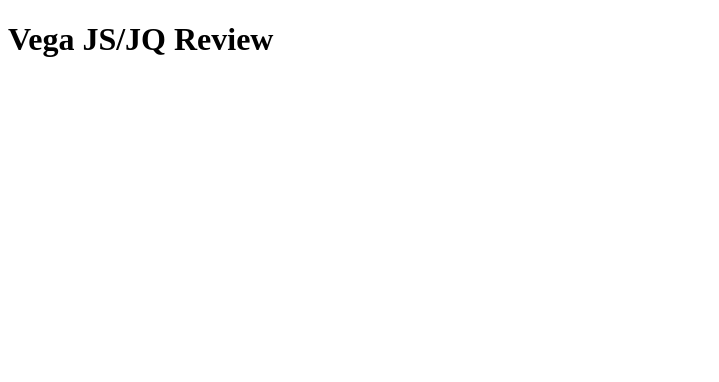
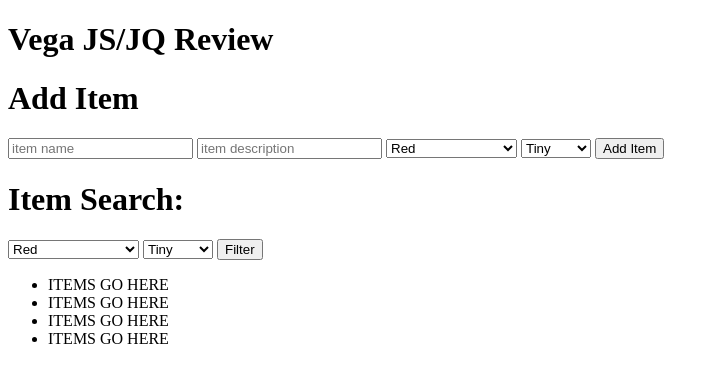
Before and after one commit to rydena021/vegaWeek3Review, a plain HTML site: page index.html in a window 1280 px wide. Shown: the whole page, without its empty margins (0-719 px from the left). Drawn offline with Linux system fonts and the light colour scheme.

Commit message:
basic interface

```diff
--- a/index.html
+++ b/index.html
@@ -4,10 +4,59 @@
     <meta charset="UTF-8">
     <meta name="viewport" content="width=device-width, initial-scale=1.0">
     <meta http-equiv="X-UA-Compatible" content="ie=edge">
+    <script src="vendors/jquery-3.3.1.min.js"></script>
     <script src="scripts/client.js"></script>
     <title>Vega JS/JQ Review</title>
 </head>
 <body>
     <h1>Vega JS/JQ Review</h1>
+    <div id="inputDiv">
+        <h1>Add Item</h1>
+        <input type="text" placeholder="item name" id="itemNameIn">
+        <input type="text" placeholder="item description" id='itemDescriptionIn'>
+        <select id="itemColorIn">
+            <option>Red</option>
+            <option>Orange</option>
+            <option>Yellow</option>
+            <option>Green</option>
+            <option>Mermaid Treasure</option>
+            <option>Blue</option>
+            <option>Violet</option>
+        </select>
+        <select id="itemSizeIn">
+            <option>Tiny</option>
+            <option>Small</option>
+            <option>Medium</option>
+            <option>Large</option>
+            <option>Huge</option>
+        </select>
+        <button id="addItemButton">Add Item</button>
+    </div>
+    <div id="outputDiv">
+        <h1>Item Search:</h1>
+        <select id="searchColorIn">
+            <option>Red</option>
+            <option>Orange</option>
+            <option>Yellow</option>
+            <option>Green</option>
+            <option>Mermaid Treasure</option>
+            <option>Blue</option>
+            <option>Violet</option>
+        </select>
+        <select id="searchSizeIn">
+            <option>Tiny</option>
+            <option>Small</option>
+            <option>Medium</option>
+            <option>Large</option>
+            <option>Huge</option>
+        </select>
+        <button id="filterListButton">Filter</button>
+        <ul id="itemList">
+            <li>ITEMS GO HERE</li>
+            <li>ITEMS GO HERE</li>
+            <li>ITEMS GO HERE</li>
+            <li>ITEMS GO HERE</li>
+        </ul>
+    </div>
 </body>
 </html>
--- a/scripts/client.js
+++ b/scripts/client.js
@@ -1 +1,15 @@
-console.log( 'js' );
+$( document ).ready( readyNow );
+
+function addItem(){
+    console.log( 'in addItem' );
+} // end addItem
+
+function filterList(){
+    console.log( 'in filterList' );
+} // end filterList
+
+function readyNow(){
+    console.log( 'in readyNow' );
+    $( '#addItemButton' ).on( 'click', addItem );
+    $( '#filterListButton' ).on( 'click', filterList );
+} // readyNow
```
